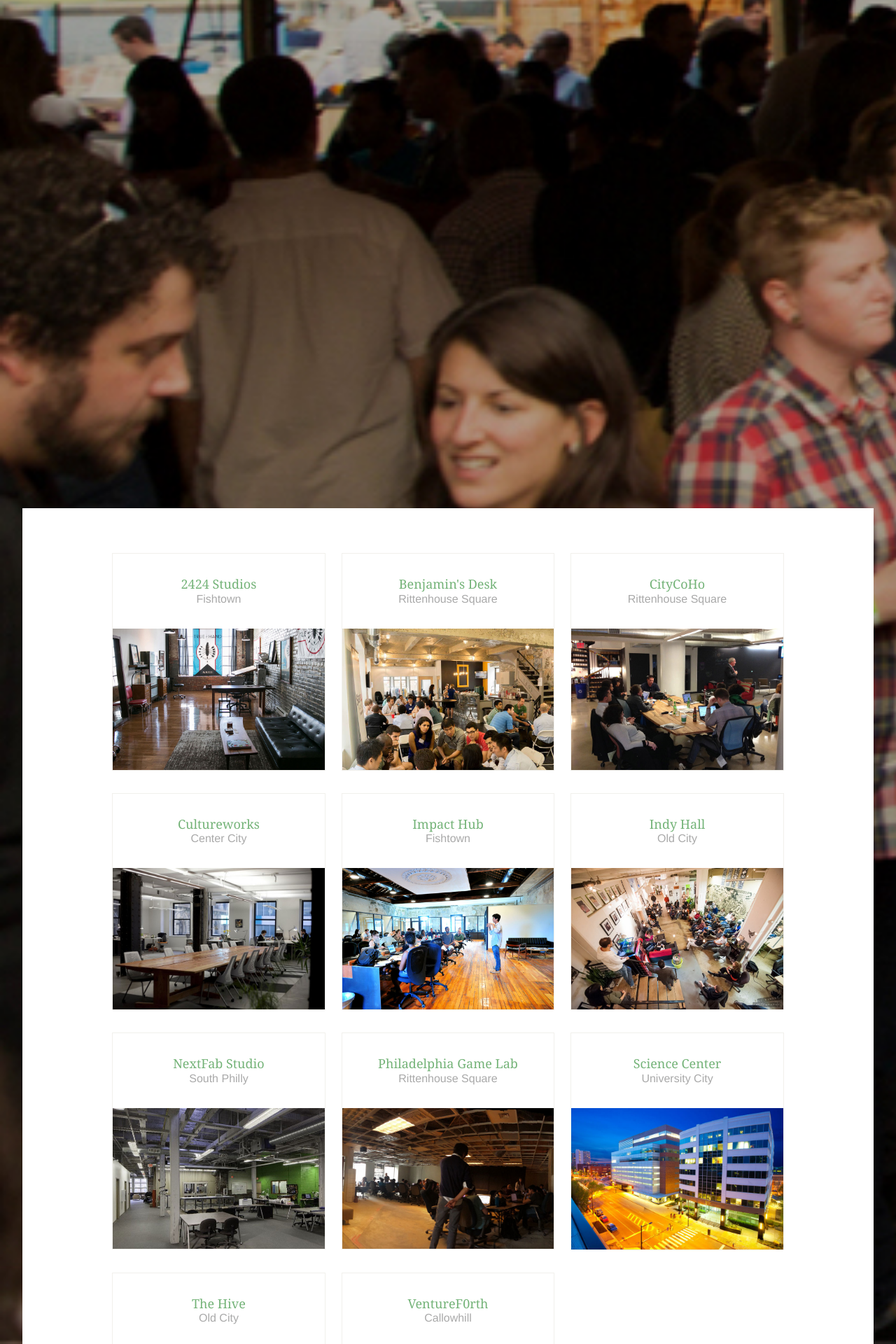
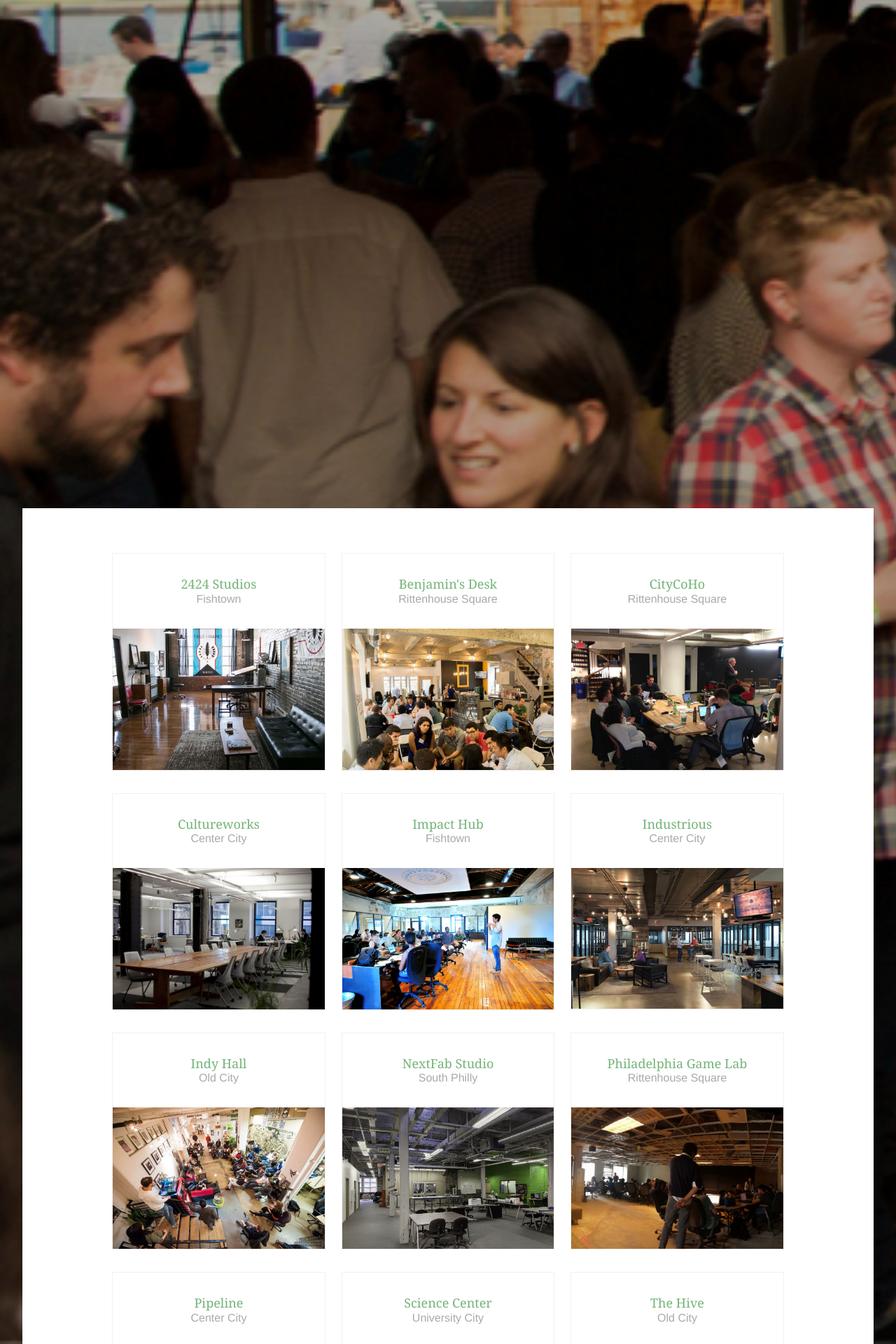
Before and after one commit to phillystartupleaders/psl, a Jekyll site: the page built from coworking/index.html, in a window 1280 px wide. Shown: the part 1478-3398 px from the top of the page at 70% size. Built offline with Jekyll 4.4.1, drawn with Linux system fonts in a browser that asks for light colours; nearby versions of some CDN libraries; some of the changed text lies outside the part shown.

Commit message:
Add new coworking spaces

```diff
--- a/_config.yml
+++ b/_config.yml
@@ -1,6 +1,6 @@
-name: Start.Stay.Grow. Marketing Site
-url: http://startstaygrow.org
-baseurl: /psl
+name: Philly Startup Leaders Site
+url: http://phillystartupleaders.org
+baseurl:
 
 sass:
   sass_dir: _sass
--- a/coworking/index.html
+++ b/coworking/index.html
@@ -65,6 +65,18 @@ title: Coworking Spaces
   </li>
 
   <li>
+    <a href="http://www.industriousoffice.com/">
+      <header>
+        <h2>Industrious</h2>
+        <h3 class="location">Center City</h3>
+      </header>
+      <div class="image">
+        <img src="{{ site.baseurl }}/images/coworking/industrious.jpg" alt="View of Industrious" />
+      </div>
+    </a>
+  </li>
+
+  <li>
     <a href="http://www.indyhall.org/">
       <header>
         <h2>Indy Hall</h2>
@@ -101,6 +113,18 @@ title: Coworking Spaces
   </li>
 
   <li>
+    <a href="http://www.pipelineworkspaces.com/pipeline-philly">
+      <header>
+        <h2>Pipeline</h2>
+        <h3 class="location">Center City</h3>
+      </header>
+      <div class="image">
+        <img src="{{ site.baseurl }}/images/coworking/pipeline.jpg" alt="View of Pipeline" />
+      </div>
+    </a>
+  </li>
+
+  <li>
     <a href="https://www.sciencecenter.org/">
       <header>
         <h2>Science Center</h2>
@@ -125,6 +149,18 @@ title: Coworking Spaces
   </li>
 
   <li>
+    <a href="https://www.facebook.com/turnkeystartupspace">
+      <header>
+        <h2>Turnkey Startup Space</h2>
+        <h3 class="location">Fairmount Park</h3>
+      </header>
+      <div class="image">
+        <img src="{{ site.baseurl }}/images/coworking/turnkey.jpg" alt="View of Turnkey" />
+      </div>
+    </a>
+  </li>
+
+  <li>
     <a href="http://www.venturef0rth.com/">
       <header>
         <h2>VentureF0rth</h2>
@@ -135,5 +171,4 @@ title: Coworking Spaces
       </div>
     </a>
   </li>
-
 </ul>
```
Also changed, not shown: index.html (+11 -10 lines), Gemfile.lock, images/coworking/industrious.jpg (added), images/coworking/pipeline.jpg (added), images/coworking/turnkey.jpg (added).
